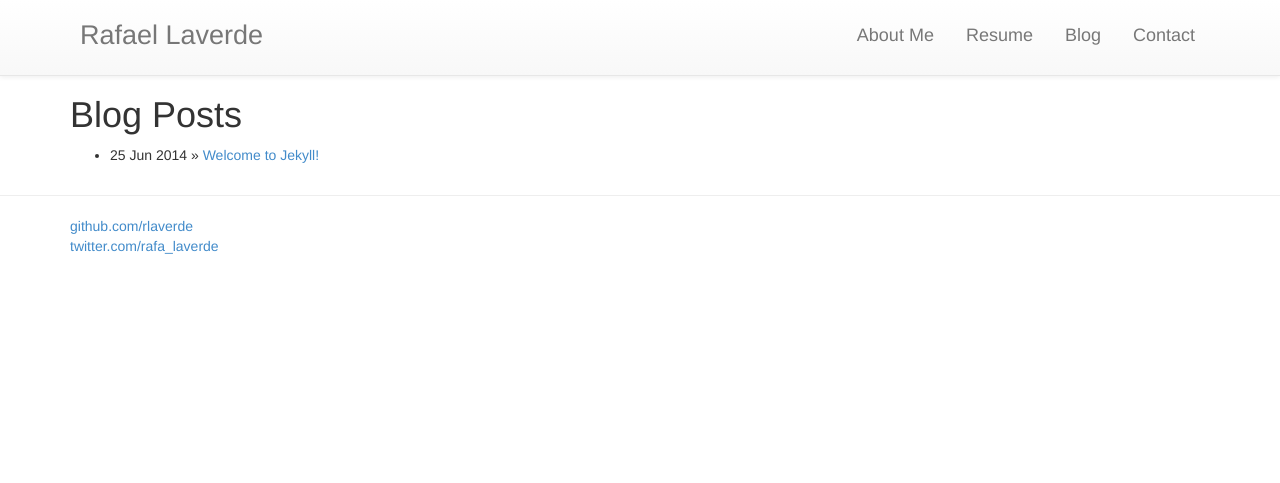
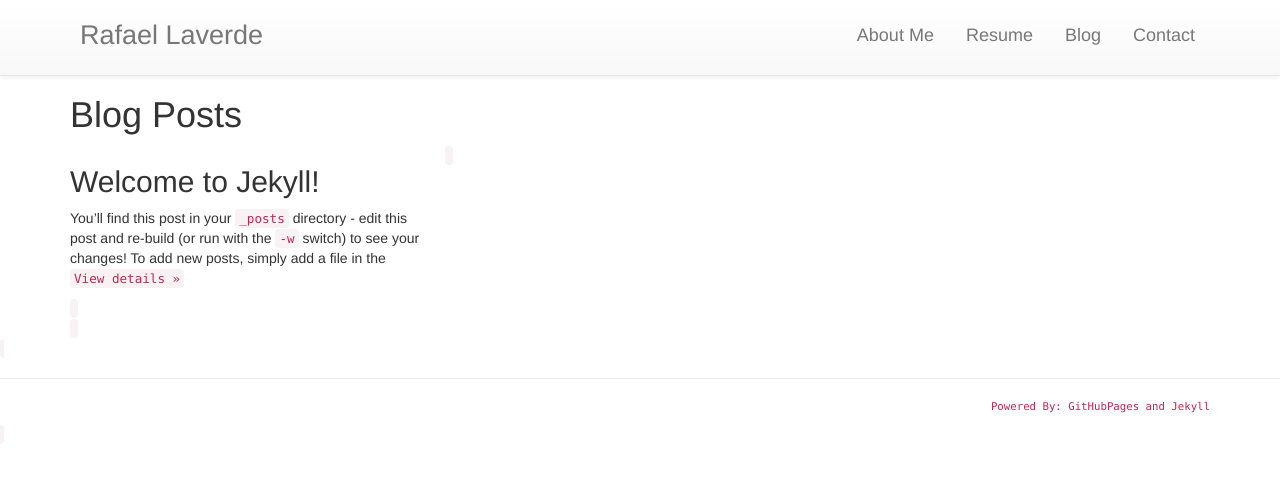
Before and after one commit to rlaverde/rlaverde.github.io, a Jekyll site: the page built from blog.html, in a window 1280 px wide. Shown: the top 483 px of the page. Built offline with Jekyll 4.4.1, drawn with Linux system fonts in a browser that asks for light colours; nearby versions of some CDN libraries; library files that are not in the unit come from our copies; Markdown is read by kramdown in place of the engine named in the settings.

Commit message:
restructure site, using # urls, and creating post for home page (cv)

```diff
--- a/_config.yml
+++ b/_config.yml
@@ -5,10 +5,10 @@ destination: _site
 
 navigation:
 - text: About Me
-  url: /
+  url: /#aboutme
 - text: Resume
-  url: /resume
+  url: /#resume
 - text: Blog
   url: /blog
 - text: Contact
-  url: /contact
+  url: /#contact
--- a/_layouts/default.html
+++ b/_layouts/default.html
@@ -62,12 +62,11 @@
       <hr>
     <div class="container">
       <footer>
-         <div class="social-links">
-              <p>
-                <a href="https://github.com/yourusername">github.com/rlaverde</a><br />
-                <a href="https://twitter.com/yourusername">twitter.com/rafa_laverde</a><br />
+         <small>
+              <p class="text-right">
+                Powered By: GitHubPages and Jekyll
               </p>
-        </div>
+        </small>
       </footer>
    </div>
 
--- a/blog.html
+++ b/blog.html
@@ -6,9 +6,16 @@ permalink: /blog/
 
 <div class="container">
   <h1>Blog Posts</h1>
-  <ul class="posts">
-    {% for post in site.posts %}
-      <li><span>{{ post.date | date_to_string }}</span> &raquo; <a href="{{ post.url }}">{{ post.title }}</a></li>
+
+  <div class="row">
+    {% for post in site.categories.blog %}
+	    <div class="col-md-4">
+	      <h2>{{ post.title }}</h2>
+	      <p>{{post.content | truncatewords: 40 }}</p>
+	      <span>{{ post.date | date_to_string }}</span>
+	      <p><a class="btn btn-default" href="{{ post.url }}" role="button">View details &raquo;</a></p>
+	    </div>
     {% endfor %}
-  </ul>
+  </div>
+
 </div>
--- a/css/main.css
+++ b/css/main.css
@@ -15,3 +15,13 @@
     padding-bottom: 25px;
     font-size: 18px;
 }
+
+.container {
+    padding-top: 75px;
+    margin-top: -75px;
+}
+
+.jumbotron {
+    padding-top: 115px;
+    margin-top: -75px;
+}
```
Also changed, not shown: _layouts/post.html (+6 -4 lines), contact.html (deleted, +0 -8 lines), cv/_posts/2014-06-24-contact.html (added, +31 -0 lines), cv/_posts/2014-06-26-resume.html (added, +26 -0 lines), cv/_posts/2014-06-27-aboutme.html (added, +23 -0 lines), index.html (+3 -40 lines), resume.html (deleted, +0 -8 lines), blog/_posts/2014-06-25-welcome-to-jekyll.markdown (renamed from _posts/2014-06-25-welcome-to-jekyll.markdown).
